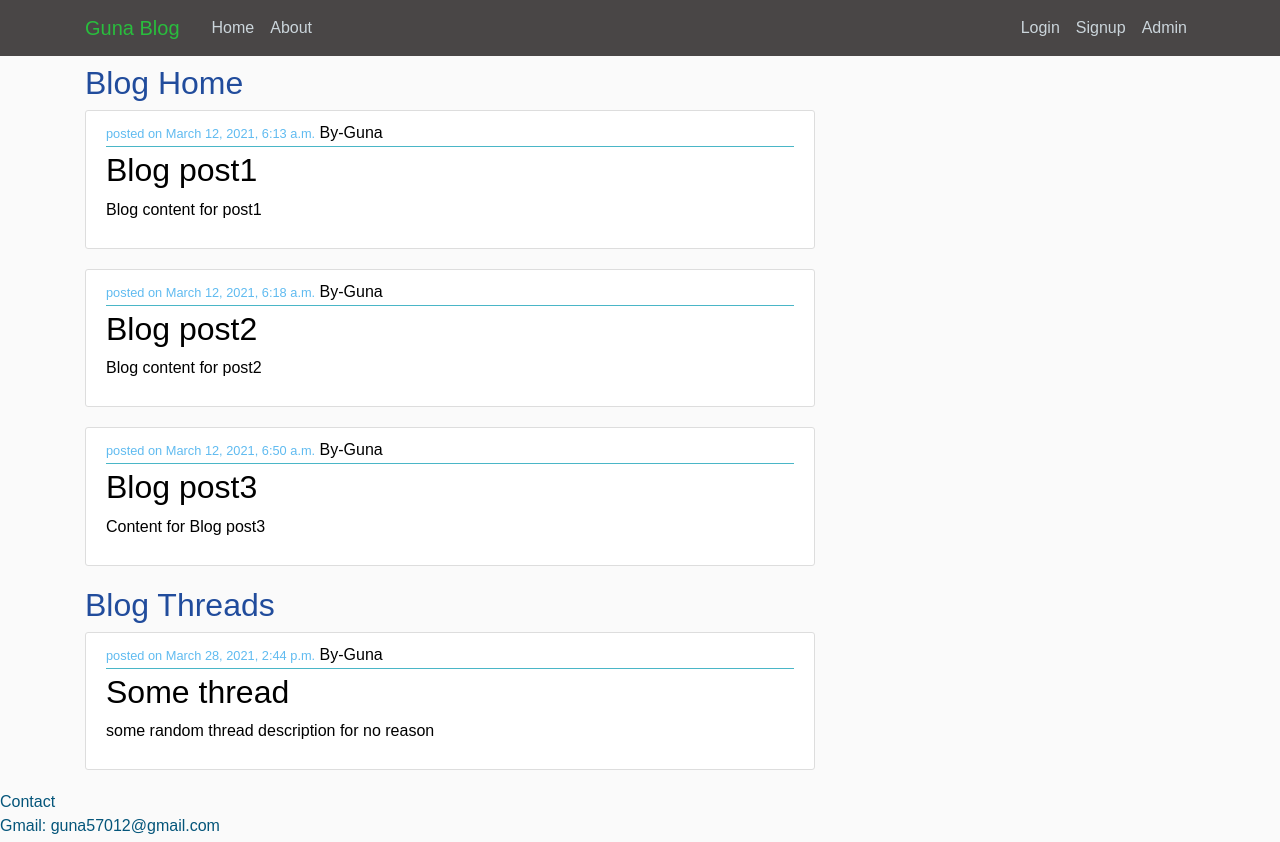
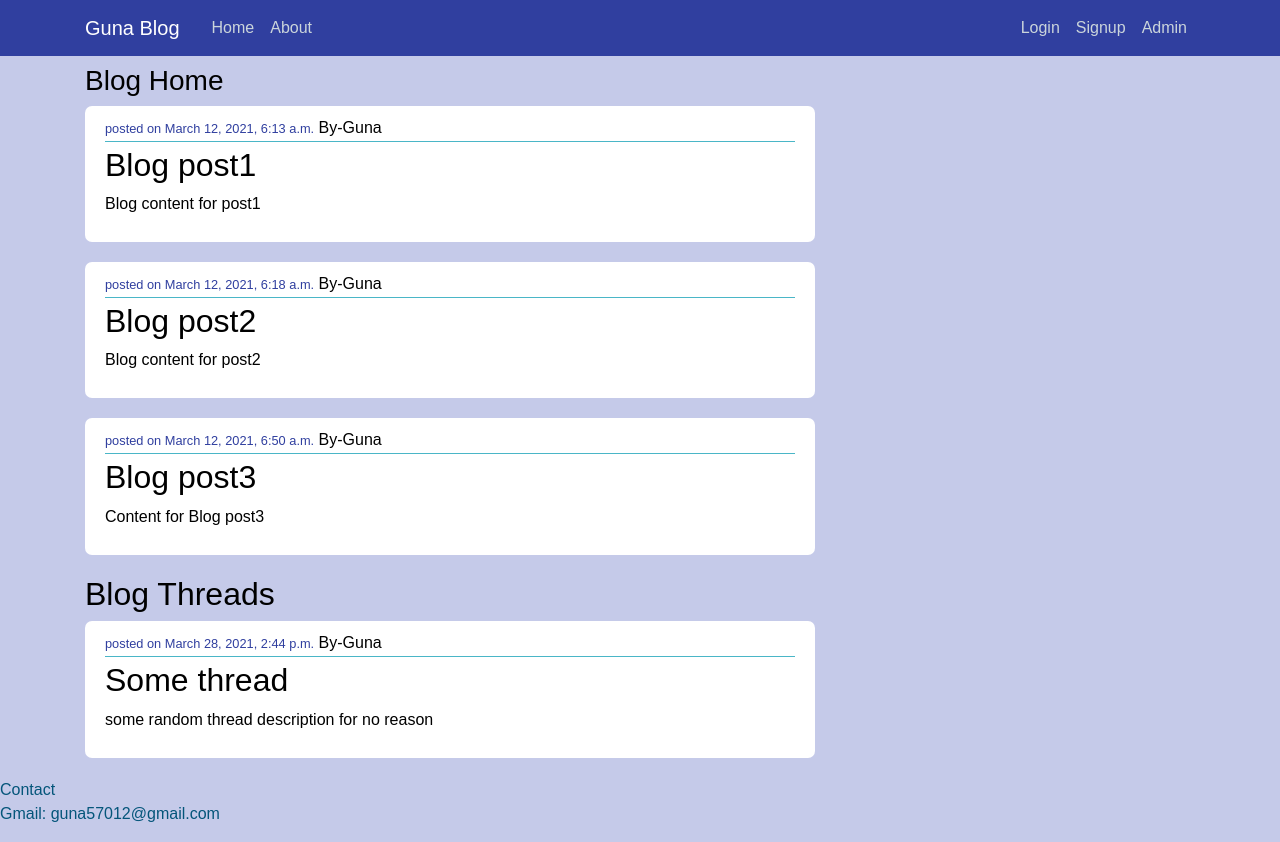
Before and after one commit to gamersdestiny/Django-Project, a Django app: page / in a window 1280 px wide. Run offline with Django 3.2, Linux system fonts and the light colour scheme; data comes from the database, SQL or seed files in the repository; both versions use the stored data as it was after the commit; some libraries are stand-ins or nearby versions.

Commit message:
color changes

```diff
--- a/blog/static/blog/main.css
+++ b/blog/static/blog/main.css
@@ -1,12 +1,12 @@
 body {
-  background: #fafafa;
+  background: #c5cae9;
   color: #000000;
   margin-top: 4rem;
   font-family:sans-serif;
 }
 
 h1, h2, h3, h4, h5, h6 {
-  color: #214c9c;
+  color: #000000;
 }
 
 ul {
@@ -14,7 +14,7 @@ ul {
 }
 
 .bg-steel {
-  background-color:rgb(73, 70, 70);
+  background-color:#303F9F;
 }
 
 .site-header .navbar-nav .nav-link {
@@ -22,7 +22,7 @@ ul {
 }
 
 .site-header .navbar-brand {
-  color: #29bd3d;
+  color: #ffffff;
 }
 .site-header .navbar-nav .nav-link:hover {
   color: #ffffff;
@@ -35,8 +35,8 @@ ul {
 .content-section {
   background: #ffffff;
   padding: 10px 20px;
-  border: 1px solid #dddddd;
-  border-radius: 3px;
+  border: 1px round #dddddd;
+  border-radius: 7px;
   margin-bottom: 20px;
 }
 
@@ -76,7 +76,7 @@ a.article-title:hover {
 }
 
 .article-metadata small {
-  color: #60bbf0;
+  color: #303F9F;
   text-decoration: none;
 }
 
--- a/blog/templates/blog/bloghome.html
+++ b/blog/templates/blog/bloghome.html
@@ -1,7 +1,7 @@
 {%extends 'blog/base.html'%}
 
 {%block content%}
-	<h2>Blog Home</h2>
+	<h3>Blog Home</h3>
 	{%for posts in dicpost %}
 		<article class="media content-section">
 		  <div class="media-body">
```
Also changed, not shown: db.sqlite3.
